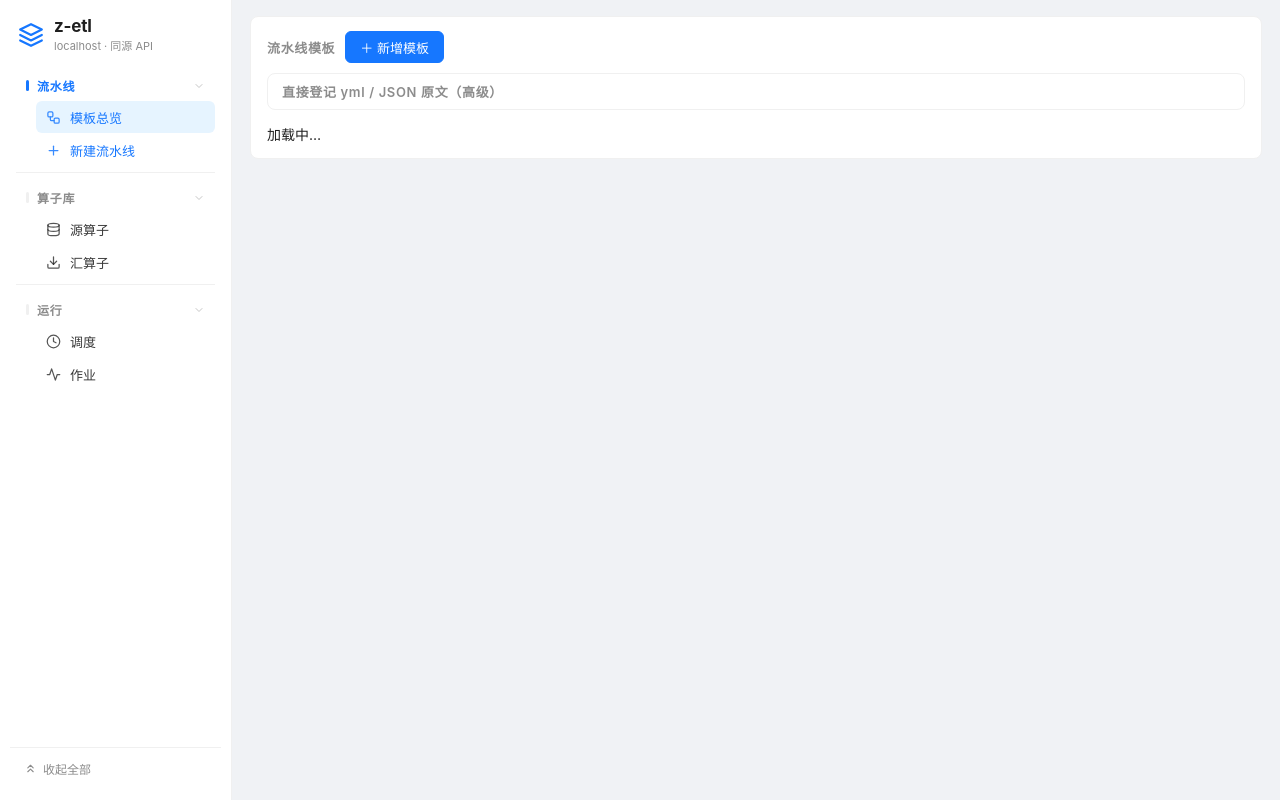
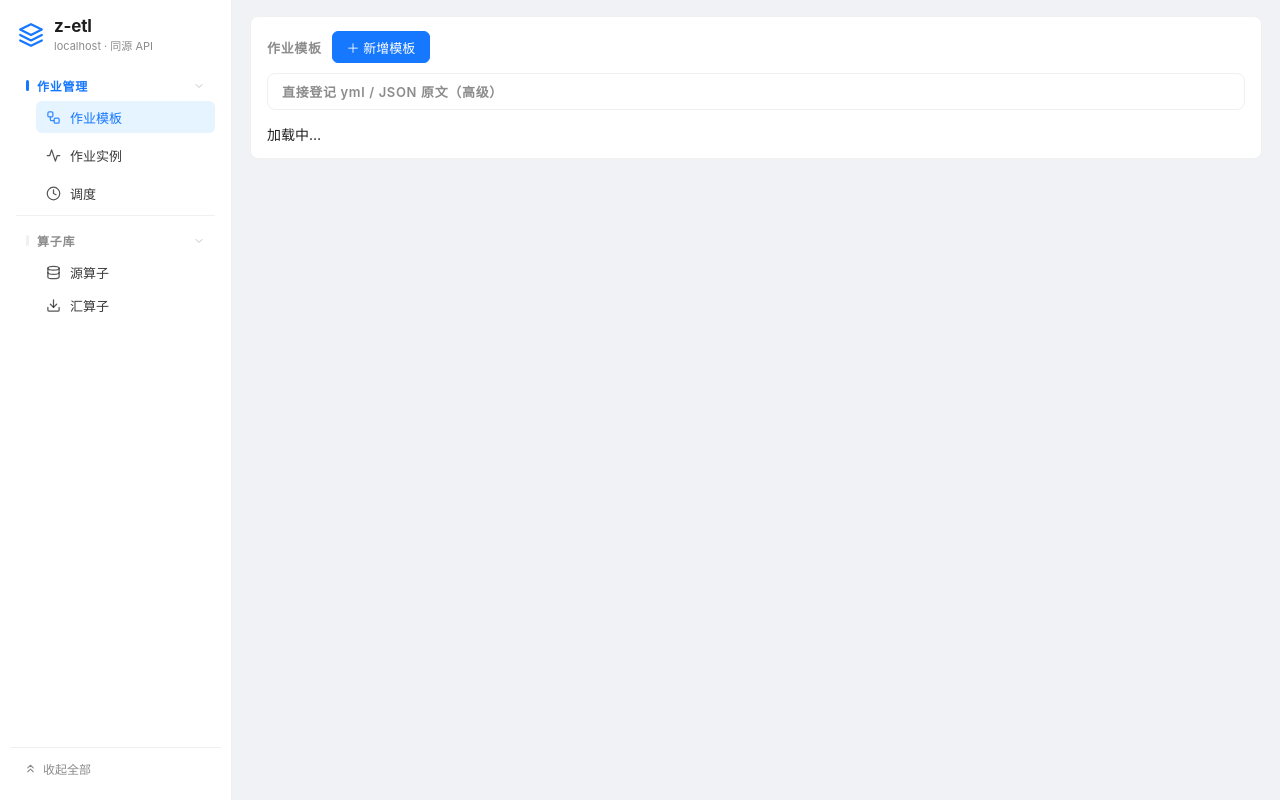
Before and after one commit to z-opc-foundation/z-etl, a web app: page /index.html in a window 1280 px wide. Run offline with its HTML, style and script files only (its server is not run), Linux system fonts and the light colour scheme; data that the repository does not hold is empty.

Commit message:
控制台菜单语义重排：作业管理-作业模板-作业实例两组折叠（r5）

```diff
--- a/z-etl-web/src/main/resources/static/index.html
+++ b/z-etl-web/src/main/resources/static/index.html
@@ -131,24 +131,31 @@
     </div>
   </div>
   <nav class="nav" id="menu">
-    <!-- 组：流水线（主对象：登记的管道做可点叶子，点击直达 DAG 详情） -->
-    <div class="nav-group open" data-tab="templates" data-key="pipelines">
+    <!-- 组：作业管理（模板 = 管道定义；实例 = 登记的作业；调度同门） -->
+    <div class="nav-group open" data-tab="templates" data-key="jobs-mgmt">
       <button type="button" class="nav-group-toggle" onclick="toggleGroup(event,this)">
-        <span>流水线</span>
+        <span>作业管理</span>
         <span class="nav-group-active"></span>
-        <span class="nav-badge" id="cnt-templates"></span>
         <span class="nav-group-chevron"><svg viewBox="0 0 24 24" fill="none" stroke="currentColor" stroke-width="2" stroke-linecap="round" stroke-linejoin="round"><polyline points="6 9 12 15 18 9"/></svg></span>
       </button>
       <div class="nav-items">
         <div class="nav-item" data-tab="templates" onclick="setTab('templates')">
           <svg viewBox="0 0 24 24" fill="none" stroke="currentColor" stroke-width="2" stroke-linecap="round" stroke-linejoin="round"><rect x="3" y="3" width="8" height="8" rx="2"/><path d="M7 11v4a2 2 0 0 0 2 2h4"/><rect x="13" y="13" width="8" height="8" rx="2"/></svg>
-          <span class="nav-text">模板总览</span>
-        </div>
-        <div class="nav-item nav-new" onclick="setTab('templates', true);openEditor(null)">
-          <svg viewBox="0 0 24 24" fill="none" stroke="currentColor" stroke-width="2" stroke-linecap="round" stroke-linejoin="round"><path d="M5 12h14"/><path d="M12 5v14"/></svg>
-          <span class="nav-text">新建流水线</span>
+          <span class="nav-text">作业模板</span>
+          <span class="nav-badge" id="cnt-templates"></span>
         </div>
         <ul class="nav-subitems" id="plist"></ul>
+        <div class="nav-item" data-tab="job" onclick="setTab('job')">
+          <svg viewBox="0 0 24 24" fill="none" stroke="currentColor" stroke-width="2" stroke-linecap="round" stroke-linejoin="round"><path d="M22 12h-4l-3 9L9 3l-3 9H2"/></svg>
+          <span class="nav-text">作业实例</span>
+          <span class="nav-badge" id="cnt-job"></span>
+        </div>
+        <ul class="nav-subitems" id="jlist"></ul>
+        <div class="nav-item" data-tab="sched" onclick="setTab('sched')">
+          <svg viewBox="0 0 24 24" fill="none" stroke="currentColor" stroke-width="2" stroke-linecap="round" stroke-linejoin="round"><circle cx="12" cy="12" r="10"/><polyline points="12 6 12 12 16 14"/></svg>
+          <span class="nav-text">调度</span>
+          <span class="nav-badge" id="cnt-sched"></span>
+        </div>
       </div>
     </div>
     <!-- 组：算子库（源 / 汇 目录页；变换与有状态在画布调色盘里） -->
@@ -169,27 +176,6 @@
           <span class="nav-text">汇算子</span>
           <span class="nav-badge" id="cnt-sinks"></span>
         </div>
-      </div>
-    </div>
-    <!-- 组：运行（调度 + 作业；登记的作业做可点叶子） -->
-    <div class="nav-group open" data-tab="job" data-key="runs">
-      <button type="button" class="nav-group-toggle" onclick="toggleGroup(event,this)">
-        <span>运行</span>
-        <span class="nav-group-active"></span>
-        <span class="nav-group-chevron"><svg viewBox="0 0 24 24" fill="none" stroke="currentColor" stroke-width="2" stroke-linecap="round" stroke-linejoin="round"><polyline points="6 9 12 15 18 9"/></svg></span>
-      </button>
-      <div class="nav-items">
-        <div class="nav-item" data-tab="sched" onclick="setTab('sched')">
-          <svg viewBox="0 0 24 24" fill="none" stroke="currentColor" stroke-width="2" stroke-linecap="round" stroke-linejoin="round"><circle cx="12" cy="12" r="10"/><polyline points="12 6 12 12 16 14"/></svg>
-          <span class="nav-text">调度</span>
-          <span class="nav-badge" id="cnt-sched"></span>
-        </div>
-        <div class="nav-item" data-tab="job" onclick="setTab('job')">
-          <svg viewBox="0 0 24 24" fill="none" stroke="currentColor" stroke-width="2" stroke-linecap="round" stroke-linejoin="round"><path d="M22 12h-4l-3 9L9 3l-3 9H2"/></svg>
-          <span class="nav-text">作业</span>
-          <span class="nav-badge" id="cnt-job"></span>
-        </div>
-        <ul class="nav-subitems" id="jlist"></ul>
       </div>
     </div>
   </nav>
@@ -220,7 +206,7 @@
   <!-- ============ 模板 ============ -->
   <section id="tab-templates" class="hidden">
     <div class="panel" id="tpl-list-panel">
-      <h2>流水线模板 <button class="act primary" onclick="openEditor(null)">＋ 新增模板</button></h2>
+      <h2>作业模板 <button class="act primary" onclick="openEditor(null)">＋ 新增模板</button></h2>
       <details class="reg">
         <summary>直接登记 yml / JSON 原文（高级）</summary>
         <div class="reg-body">
```
Also changed, not shown: _doc/005_testing/044_验收复跑-集合差CEP循环量词画布示例.md (+17 -0 lines), README.md.
